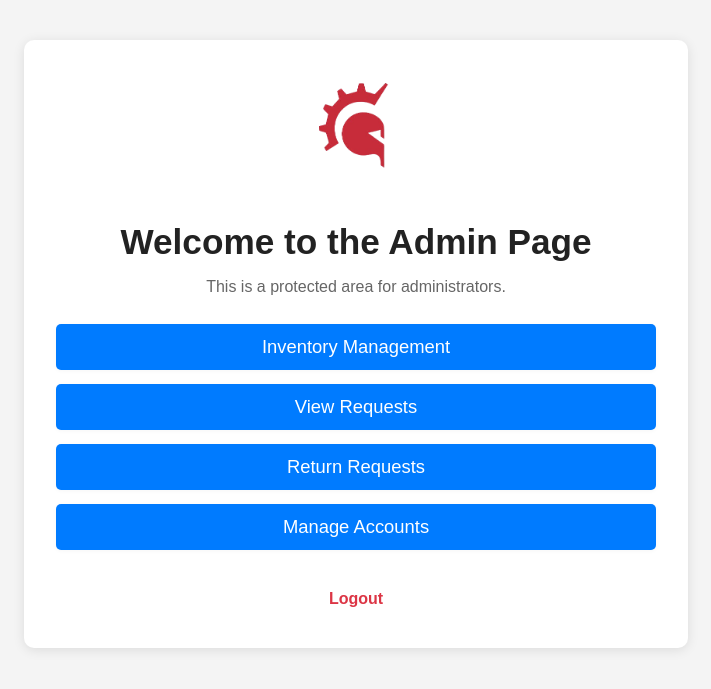
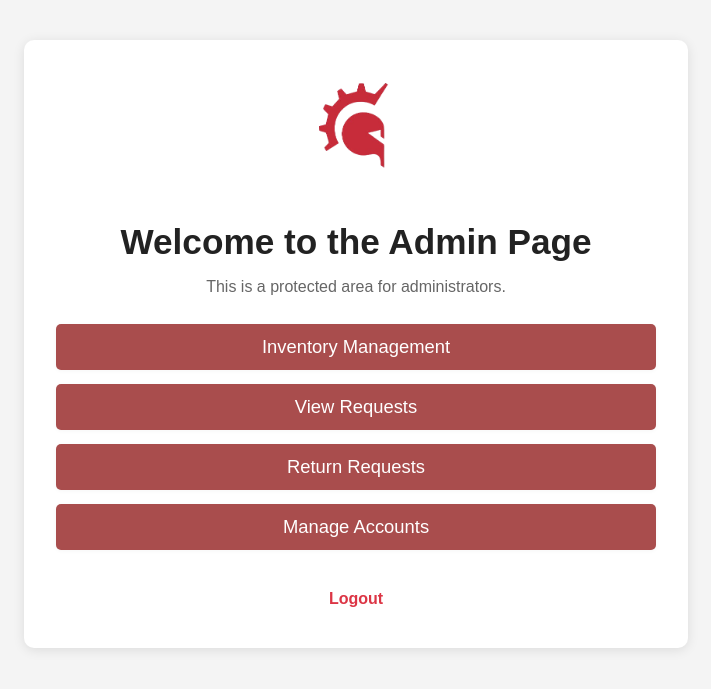
Before and after one commit to Carlito-Tagarro/inventory_System, a PHP site: page /phpmailer/admin/admin.php in a window 1280 px wide. Shown: the top 689 px of the page, without its empty margins (284-995 px from the left). Run offline with PHP 8.4, Linux system fonts and the light colour scheme; a user stored in the database is signed in; data comes from the database, SQL or seed files in the repository; data that the repository does not hold is empty.

Commit message:
change admin button colors

```diff
--- a/CSS/admin.css
+++ b/CSS/admin.css
@@ -40,7 +40,7 @@
         }
         button {
             width: 100%;
-            background: #007bff;
+            background: #a94d4d;
             color: #fff;
             border: none;
             padding: 12px 0;
@@ -54,7 +54,7 @@
             position: relative;
         }
         button:hover, button:focus {
-            background: #0056b3;
+            background: #8a3d3d;
             outline: none;
         }
         .logout-link {
```
